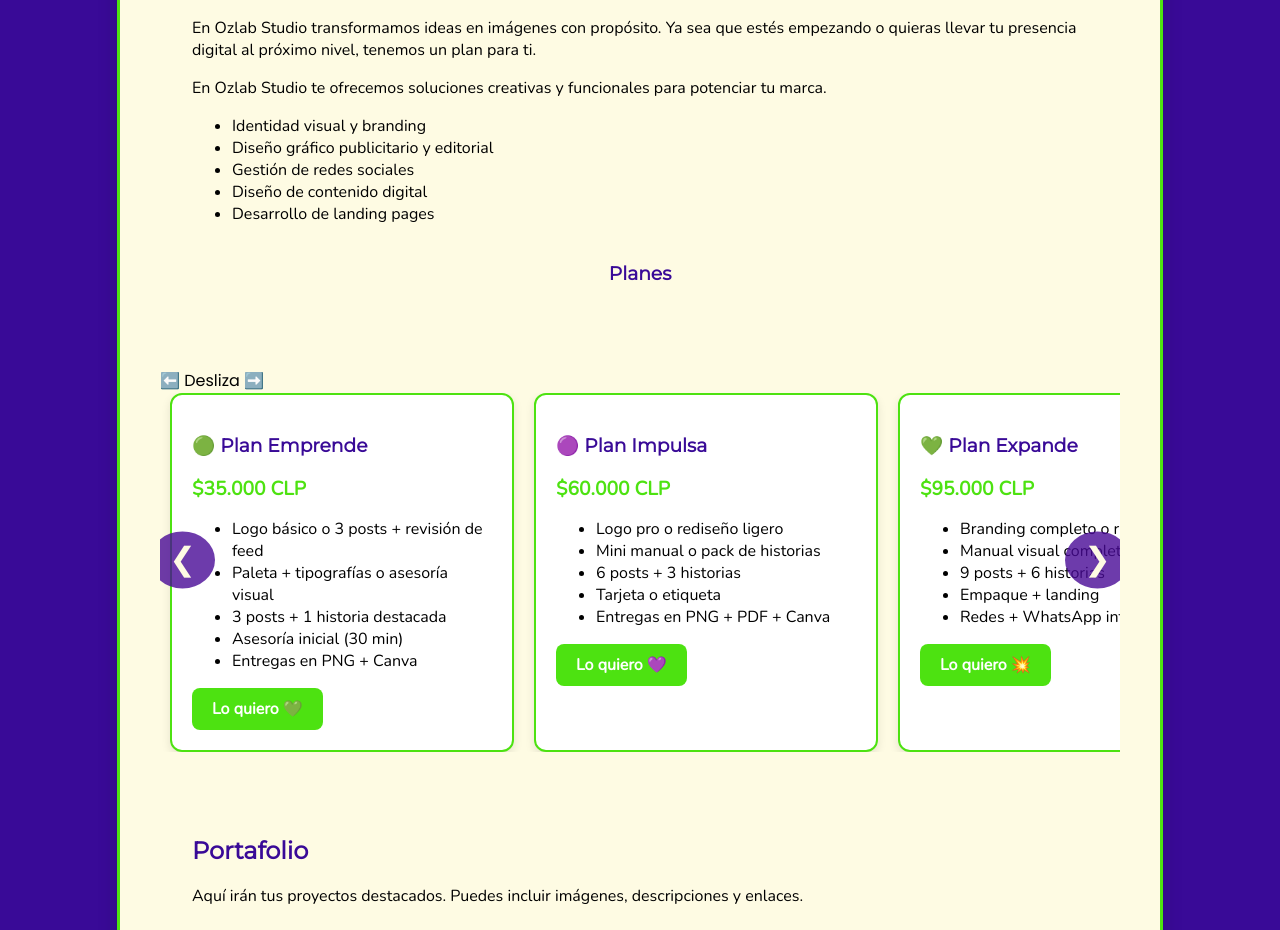
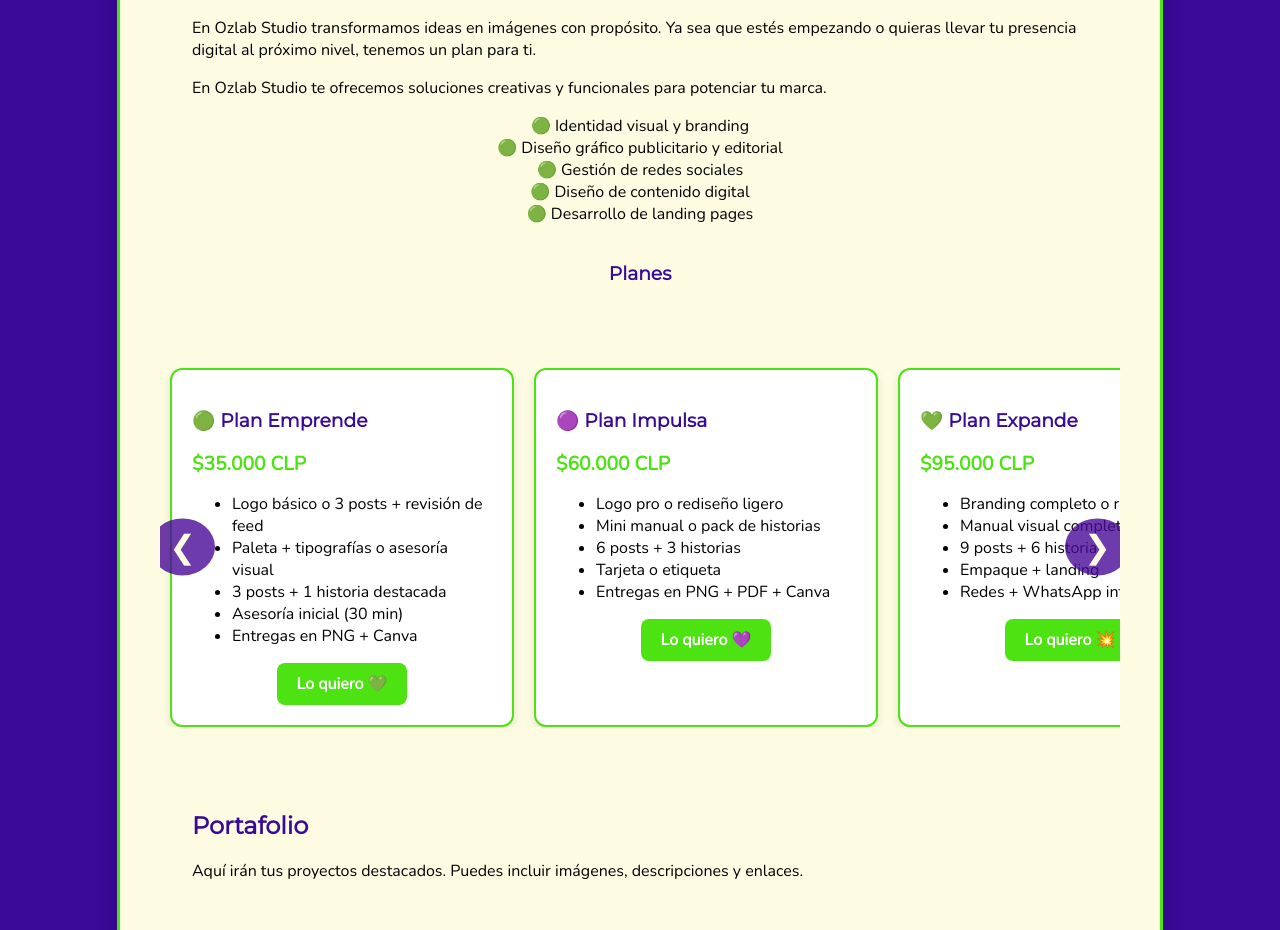
Before and after one commit to OzlabStudio/Ozlabstudio.github.io, a plain HTML site: page index.html in a window 1280 px wide. Shown: the part 1171-2101 px from the top of the page. Drawn offline with nearby package versions, Linux system fonts and the light colour scheme.

Commit message:
Update main.css

```diff
--- a/main.css
+++ b/main.css
@@ -284,19 +284,25 @@ footer p {
 }
 
 .whatsapp-plan-btn {
-  display: inline-block;
-  padding: 10px 20px;
   background-color: #4de211;
   color: #fff;
+  border: none;
+  padding: 10px 20px;
+  margin-top: 1em;
+  font-weight: bold;
+  border-radius: 8px;
   text-decoration: none;
-  border-radius: 8px;
-  font-weight: bold;
+  display: block;
+  width: fit-content;
+  margin-left: auto;
+  margin-right: auto;
   transition: background-color 0.3s ease;
 }
 
 .whatsapp-plan-btn:hover {
   background-color: #3fa34d;
 }
+
 
 /* Botones de navegación */
 .carousel-btn {
@@ -354,3 +360,25 @@ footer p {
     text-align: center;
   }
 }
+.main-services-list {
+  list-style: none;
+  padding-left: 0;
+  text-align: center;
+}
+
+.main-services-list li::before {
+  content: "🟢 ";
+}
+.carousel-hint-mobile {
+  text-align: center;
+  font-size: 0.9rem;
+  margin-top: 10px;
+  color: #390a97;
+  display: none;
+}
+
+@media (max-width: 768px) {
+  .carousel-hint-mobile {
+    display: block;
+  }
+}
```
